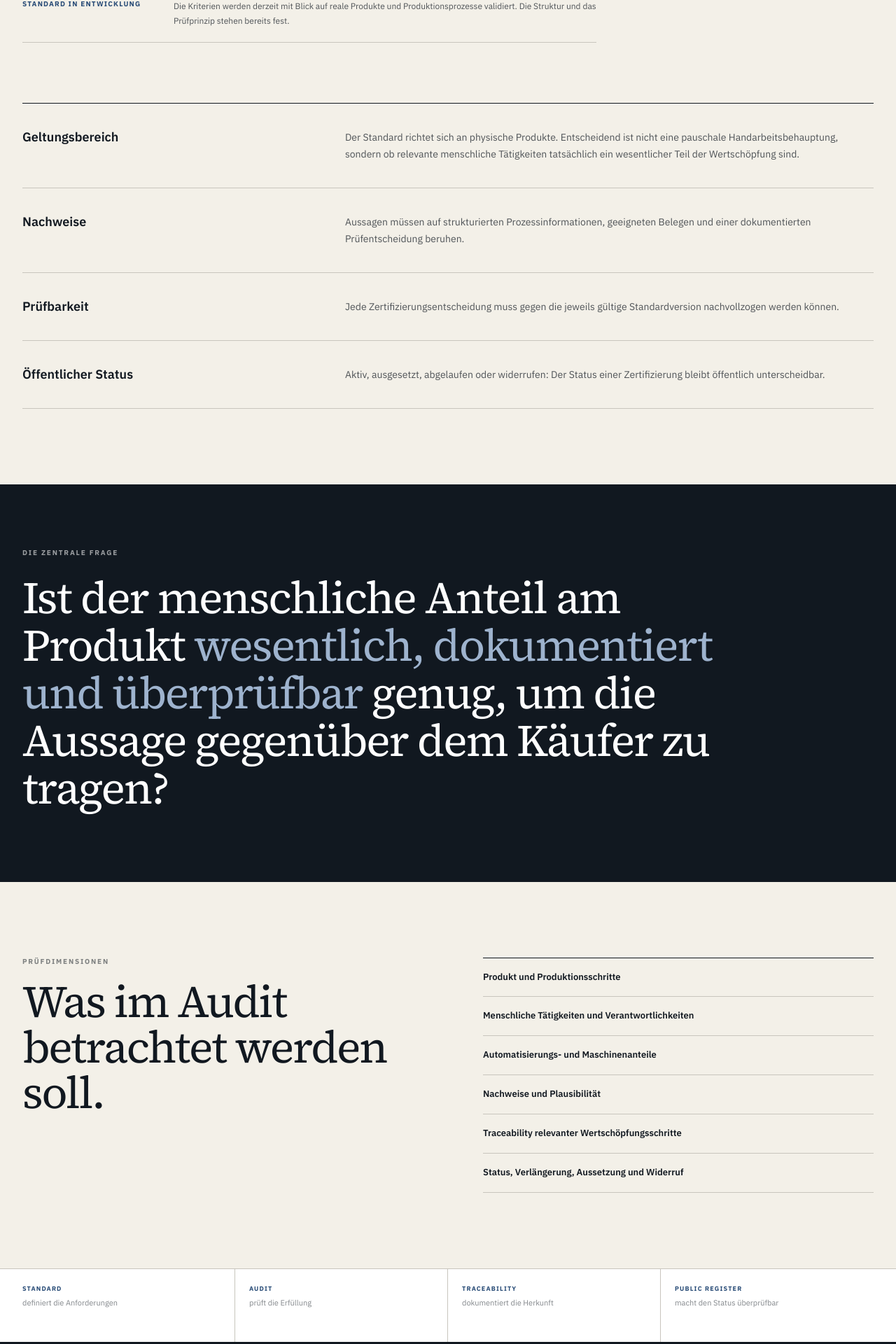
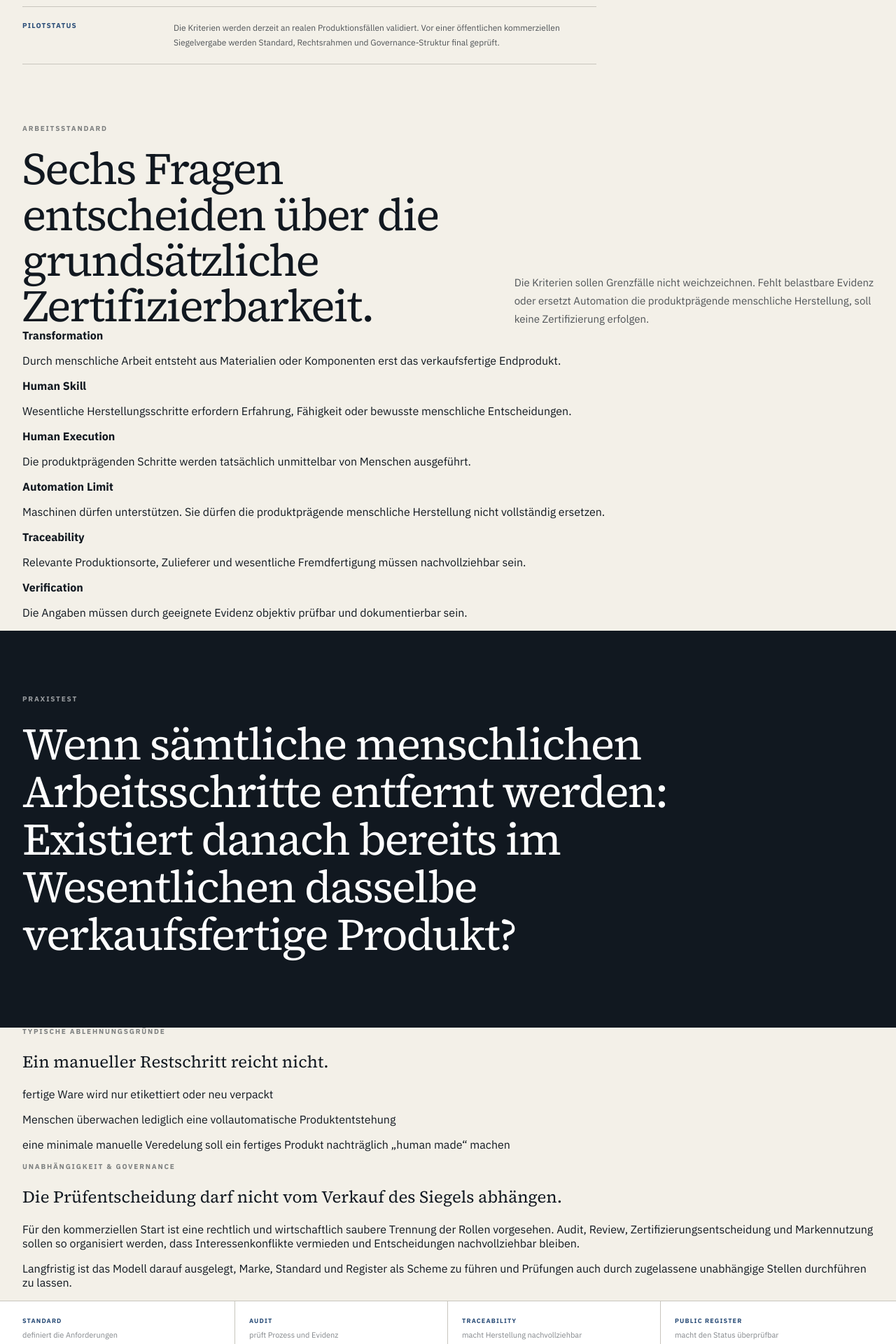
Before and after one commit to dennis-glaser-coder/human-certification-web, a Next.js app: page /standard in a window 1280 px wide. Shown: the part 511-2431 px from the top of the page at 70% size. Built offline with nearby package versions, Linux system fonts and the light colour scheme.

Commit message:
Align standard page with pilot criteria and governance

```diff
--- a/src/app/standard/page.js
+++ b/src/app/standard/page.js
@@ -1,20 +1,19 @@
 import SiteHeader from '../../components/SiteHeader';
 import SiteFooter from '../../components/SiteFooter';
 
-const blocks = [
-  ['Geltungsbereich', 'Der Standard richtet sich an physische Produkte. Entscheidend ist nicht eine pauschale Handarbeitsbehauptung, sondern ob relevante menschliche Tätigkeiten tatsächlich ein wesentlicher Teil der Wertschöpfung sind.'],
-  ['Nachweise', 'Aussagen müssen auf strukturierten Prozessinformationen, geeigneten Belegen und einer dokumentierten Prüfentscheidung beruhen.'],
-  ['Prüfbarkeit', 'Jede Zertifizierungsentscheidung muss gegen die jeweils gültige Standardversion nachvollzogen werden können.'],
-  ['Öffentlicher Status', 'Aktiv, ausgesetzt, abgelaufen oder widerrufen: Der Status einer Zertifizierung bleibt öffentlich unterscheidbar.'],
+const criteria = [
+  ['Transformation', 'Durch menschliche Arbeit entsteht aus Materialien oder Komponenten erst das verkaufsfertige Endprodukt.'],
+  ['Human Skill', 'Wesentliche Herstellungsschritte erfordern Erfahrung, Fähigkeit oder bewusste menschliche Entscheidungen.'],
+  ['Human Execution', 'Die produktprägenden Schritte werden tatsächlich unmittelbar von Menschen ausgeführt.'],
+  ['Automation Limit', 'Maschinen dürfen unterstützen. Sie dürfen die produktprägende menschliche Herstellung nicht vollständig ersetzen.'],
+  ['Traceability', 'Relevante Produktionsorte, Zulieferer und wesentliche Fremdfertigung müssen nachvollziehbar sein.'],
+  ['Verification', 'Die Angaben müssen durch geeignete Evidenz objektiv prüfbar und dokumentierbar sein.'],
 ];
 
-const dimensions = [
-  'Produkt und Produktionsschritte',
-  'Menschliche Tätigkeiten und Verantwortlichkeiten',
-  'Automatisierungs- und Maschinenanteile',
-  'Nachweise und Plausibilität',
-  'Traceability relevanter Wertschöpfungsschritte',
-  'Status, Verlängerung, Aussetzung und Widerruf',
+const exclusions = [
+  'fertige Ware wird nur etikettiert oder neu verpackt',
+  'Menschen überwachen lediglich eine vollautomatische Produktentstehung',
+  'eine minimale manuelle Veredelung soll ein fertiges Produkt nachträglich „human made“ machen',
 ];
 
 export default function StandardPage() {
@@ -23,52 +22,78 @@ export default function StandardPage() {
       <SiteHeader />
 
       <section className="pageHero shell">
-        <div className="eyebrow">STANDARD</div>
-        <h1>Klare Kriterien. <em>Nachvollziehbare Entscheidungen.</em></h1>
+        <div className="eyebrow">STANDARD IN ENTWICKLUNG</div>
+        <h1>Klare Kriterien. <em>Keine wohlwollende Auslegung.</em></h1>
         <p className="lead">
-          Der Standard definiert, wann menschliche Wertschöpfung an einem physischen Produkt so wesentlich, dokumentiert und überprüfbar ist, dass sie zertifiziert kommuniziert werden kann.
+          Der Standard soll prüfen, ob ein physisches Produkt in seinen wesentlichen, produktprägenden Herstellungsschritten tatsächlich durch menschliche Arbeit, Fähigkeiten und Entscheidungen entsteht.
         </p>
 
         <div className="draftNotice">
-          <strong>STANDARD IN ENTWICKLUNG</strong>
-          <p>Die Kriterien werden derzeit mit Blick auf reale Produkte und Produktionsprozesse validiert. Die Struktur und das Prüfprinzip stehen bereits fest.</p>
+          <strong>PILOTSTATUS</strong>
+          <p>Die Kriterien werden derzeit an realen Produktionsfällen validiert. Vor einer öffentlichen kommerziellen Siegelvergabe werden Standard, Rechtsrahmen und Governance-Struktur final geprüft.</p>
         </div>
       </section>
 
-      <section className="shell standardBlocks">
-        {blocks.map(([title, copy]) => (
-          <article key={title} className="standardBlock standardBlockV2">
-            <div>
-              <h2>{title}</h2>
+      <section className="shell criteriaSection">
+        <div className="sectionHeading split">
+          <div>
+            <div className="sectionNo">ARBEITSSTANDARD</div>
+            <h2>Sechs Fragen entscheiden über die grundsätzliche Zertifizierbarkeit.</h2>
+          </div>
+          <p>
+            Die Kriterien sollen Grenzfälle nicht weichzeichnen. Fehlt belastbare Evidenz oder ersetzt Automation die produktprägende menschliche Herstellung, soll keine Zertifizierung erfolgen.
+          </p>
+        </div>
+
+        <div className="criteriaGrid">
+          {criteria.map(([title, copy]) => (
+            <article key={title}>
+              <strong>{title}</strong>
               <p>{copy}</p>
-            </div>
-          </article>
-        ))}
+            </article>
+          ))}
+        </div>
       </section>
 
       <section className="standardStatement">
         <div className="shell">
-          <div className="sectionNo light">DIE ZENTRALE FRAGE</div>
-          <p>Ist der menschliche Anteil am Produkt <em>wesentlich, dokumentiert und überprüfbar</em> genug, um die Aussage gegenüber dem Käufer zu tragen?</p>
+          <div className="sectionNo light">PRAXISTEST</div>
+          <p>Wenn sämtliche menschlichen Arbeitsschritte entfernt werden: Existiert danach bereits im Wesentlichen dasselbe verkaufsfertige Produkt?</p>
         </div>
       </section>
 
-      <section className="shell scopeGrid">
+      <section className="shell exclusionSection">
         <div>
-          <div className="sectionNo">PRÜFDIMENSIONEN</div>
-          <h2>Was im Audit betrachtet werden soll.</h2>
+          <div className="sectionNo">TYPISCHE ABLEHNUNGSGRÜNDE</div>
+          <h2>Ein manueller Restschritt reicht nicht.</h2>
         </div>
+        <div className="exclusionList">
+          {exclusions.map((item) => <p key={item}>{item}</p>)}
+        </div>
+      </section>
 
-        <div className="scopeList scopeListV2">
-          {dimensions.map((item) => <p key={item}>{item}</p>)}
+      <section className="governanceSection">
+        <div className="shell governanceGrid">
+          <div>
+            <div className="sectionNo">UNABHÄNGIGKEIT & GOVERNANCE</div>
+            <h2>Die Prüfentscheidung darf nicht vom Verkauf des Siegels abhängen.</h2>
+          </div>
+          <div>
+            <p>
+              Für den kommerziellen Start ist eine rechtlich und wirtschaftlich saubere Trennung der Rollen vorgesehen. Audit, Review, Zertifizierungsentscheidung und Markennutzung sollen so organisiert werden, dass Interessenkonflikte vermieden und Entscheidungen nachvollziehbar bleiben.
+            </p>
+            <p>
+              Langfristig ist das Modell darauf ausgelegt, Marke, Standard und Register als Scheme zu führen und Prüfungen auch durch zugelassene unabhängige Stellen durchführen zu lassen.
+            </p>
+          </div>
         </div>
       </section>
 
       <section className="systemReminder">
         <div className="shell systemReminderGrid">
           <div><strong>STANDARD</strong><span>definiert die Anforderungen</span></div>
-          <div><strong>AUDIT</strong><span>prüft die Erfüllung</span></div>
-          <div><strong>TRACEABILITY</strong><span>dokumentiert die Herkunft</span></div>
+          <div><strong>AUDIT</strong><span>prüft Prozess und Evidenz</span></div>
+          <div><strong>TRACEABILITY</strong><span>macht Herstellung nachvollziehbar</span></div>
           <div><strong>PUBLIC REGISTER</strong><span>macht den Status überprüfbar</span></div>
         </div>
       </section>
```
